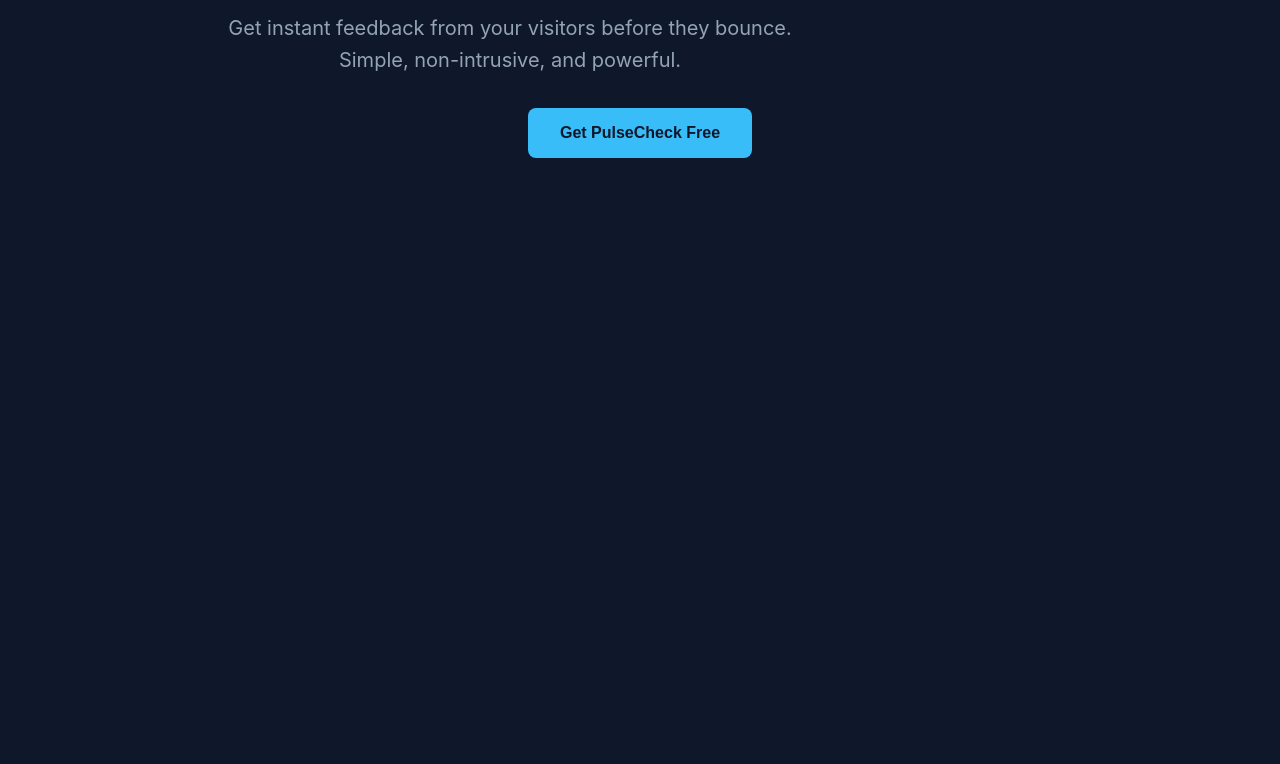
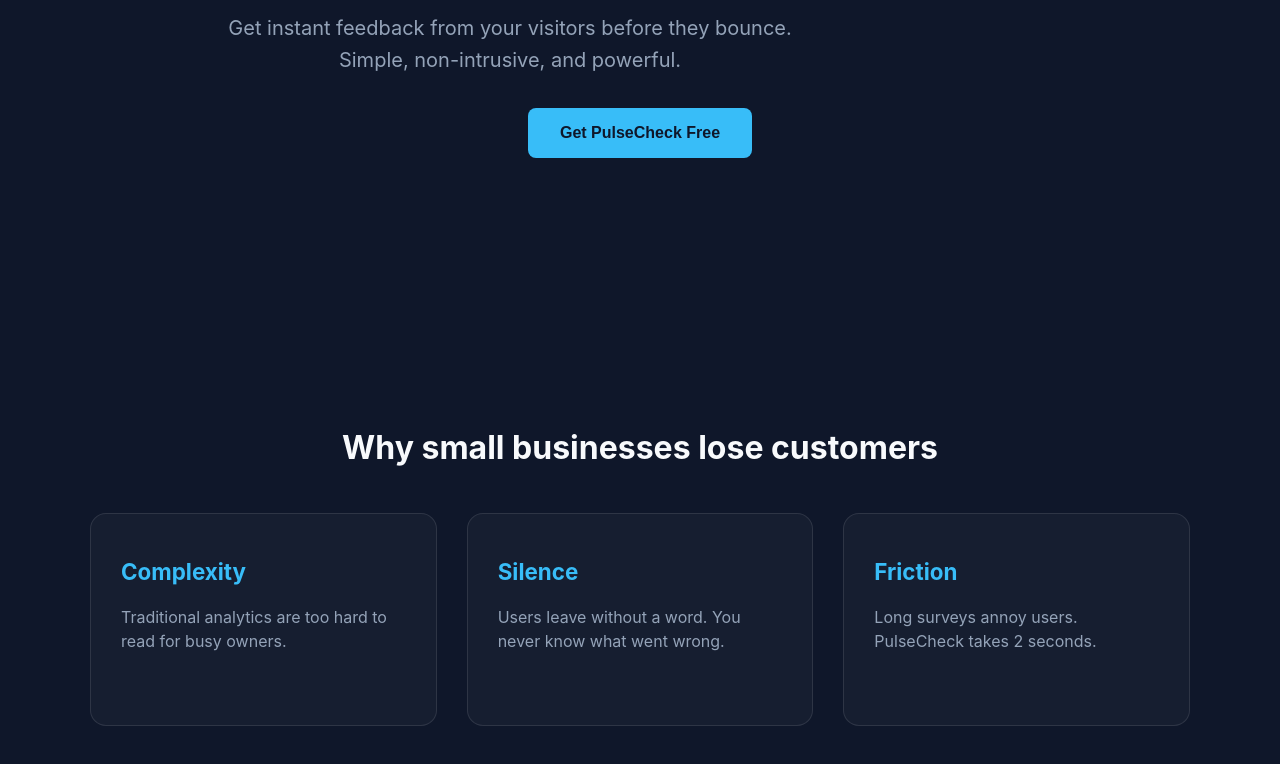
Before and after one commit to sal-can-code/pulsecheck-landing, a website: page index.html in a window 1280 px wide. Shown: the part 298-1062 px from the top of the page. Before the commit the page ends 800 px from the top, so only its background shows below. Drawn offline with Linux system fonts and the light colour scheme.

Commit message:
Added a problem section to the html Added styles to the cards

```diff
--- a/index.html
+++ b/index.html
@@ -22,5 +22,22 @@
         <button class="cta-btn">Get PulseCheck Free</button>
       </div>
     </header>
+    <section class="problems">
+      <h2>Why small businesses lose customers</h2>
+      <div class="problem-grid">
+          <div class="card">
+              <h3>Complexity</h3>
+              <p>Traditional analytics are too hard to read for busy owners.</p>
+          </div>
+          <div class="card">
+              <h3>Silence</h3>
+              <p>Users leave without a word. You never know what went wrong.</p>
+          </div>
+          <div class="card">
+              <h3>Friction</h3>
+              <p>Long surveys annoy users. PulseCheck takes 2 seconds.</p>
+          </div>
+      </div>
+  </section>
   </body>
 </html>
--- a/styles.css
+++ b/styles.css
@@ -52,3 +52,52 @@ p {
 .cta-btn:hover {
   transform: scale(1.05);
 }
+/* Problems Section Layout */
+.problems {
+  padding: 80px 20px;
+  background-color: #0f172a; /* Deep navy background */
+  text-align: center;
+}
+
+.problems h2 {
+  font-size: 2rem;
+  margin-bottom: 40px;
+  color: #f8fafc;
+}
+
+/* The Grid Container */
+.problem-grid {
+  display: grid;
+  grid-template-columns: repeat(auto-fit, minmax(280px, 1fr));
+  gap: 30px;
+  max-width: 1100px;
+  margin: 0 auto;
+}
+
+/* Individual Card Styling (Glassmorphism) */
+.card {
+  background: rgba(255, 255, 255, 0.03); /* Very slight white tint */
+  border: 1px solid rgba(255, 255, 255, 0.1); /* Thin border for definition */
+  padding: 40px 30px;
+  border-radius: 16px;
+  transition: all 0.3s ease;
+  text-align: left;
+}
+
+.card:hover {
+  background: rgba(255, 255, 255, 0.05);
+  border-color: #38bdf8; /* Highlight color on hover */
+  transform: translateY(-10px); /* Lift effect */
+}
+
+.card h3 {
+  color: #38bdf8;
+  margin-bottom: 15px;
+  font-size: 1.4rem;
+}
+
+.card p {
+  color: #94a3b8;
+  font-size: 1rem;
+  line-height: 1.5;
+}
```
Also changed, not shown: 1 other file.
